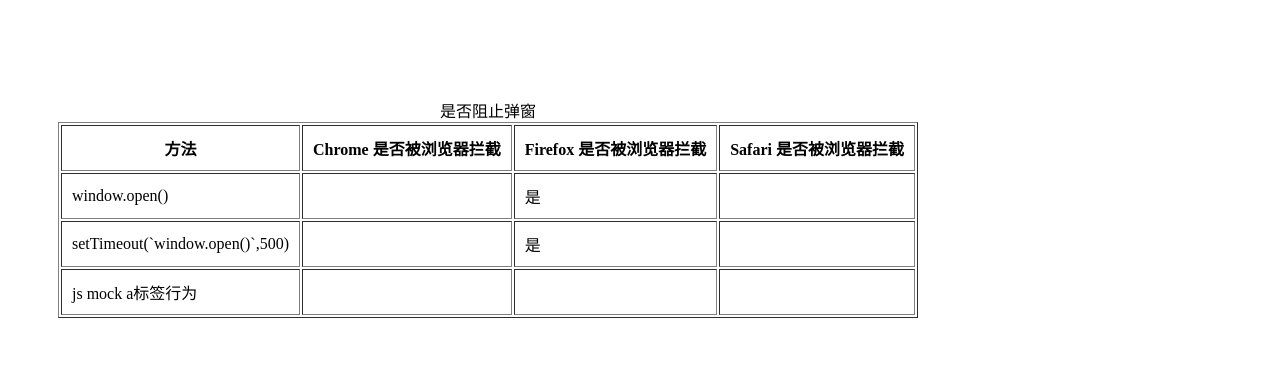
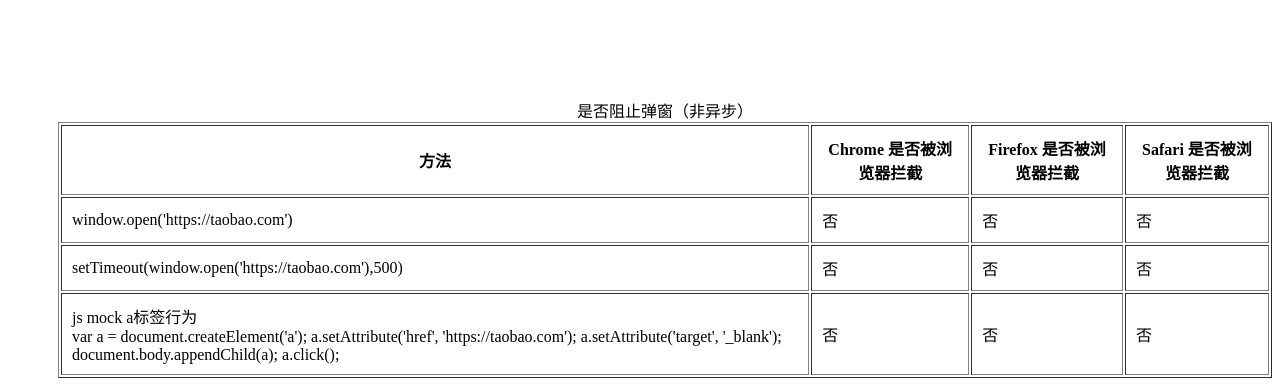
Before and after one commit to archerU/deskTopCallApp, a website built with webpack: page index.html in a window 1280 px wide. Shown: the part 1929-2315 px from the top of the page. Before the commit the page ends 2255 px from the top, so only its background shows below. Built offline with nearby package versions, Linux system fonts and the light colour scheme.

Commit message:
fix:init

```diff
--- a/index.html
+++ b/index.html
@@ -5,6 +5,7 @@
     <meta charset="utf-8">
     <meta name="data-spm" content="a2638g">
     <title>旺旺亮灯唤端测试</title>
+    <script src="https://code.jquery.com/jquery-3.6.0.min.js"></script>
     <style>
         body {
             position: relative;
@@ -319,7 +320,7 @@
     </table>
 
     <table border cellspacing class="table">
-        <caption>是否阻止弹窗</caption>
+        <caption>是否阻止弹窗（非异步）</caption>
         <tr>
             <th>方法</th>
             <th>Chrome 是否被浏览器拦截</th>
@@ -327,22 +328,38 @@
             <th>Safari 是否被浏览器拦截</th>
         </tr>
         <tr>
-            <td>window.open()</td>
-            <td></td>
-            <td>是</td>
-            <td></td>
+            <td>
+                <div onclick="window.open('https://taobao.com')">window.open('https://taobao.com')</div>
+            </td>
+            <td>否</td>
+            <td>否</td>
+            <td>否</td>
         </tr>
         <tr>
-            <td>setTimeout(`window.open()`,500)</td>
-            <td></td>
-            <td>是</td>
-            <td></td>
+            <td>
+                <div onclick="setTimeout(window.open('https://taobao.com'),500)">setTimeout(window.open('https://taobao.com'),500)</div>
+            </td>
+            <td>否</td>
+            <td>否</td>
+            <td>否</td>
         </tr>
         <tr>
-            <td>js mock a标签行为</td>
-            <td></td>
-            <td></td>
-            <td></td>
+            <td>js mock a标签行为
+                <div onclick="var a = document.createElement('a');
+                a.setAttribute('href', 'https://taobao.com');
+                a.setAttribute('target', '_blank');
+                document.body.appendChild(a);
+                a.click();">
+                    var a = document.createElement('a');
+                    a.setAttribute('href', 'https://taobao.com');
+                    a.setAttribute('target', '_blank');
+                    document.body.appendChild(a);
+                    a.click();
+                </div>
+            </td>
+            <td>否</td>
+            <td>否</td>
+            <td>否</td>
         </tr>
     </table>
 
@@ -362,6 +379,27 @@
             location.href = uri;
         });
 
+        $.ajax({
+            type: "GET",
+            url: "./package.json",
+            success: function() {
+
+            },
+            error: function() {
+                console.log('错误')
+                // location.href = 'https://taobao.com';
+                // window.open('https://taobao.com')
+
+                // var a = document.createElement('a');
+                // a.setAttribute('href', 'https://taobao.com');
+                // a.setAttribute('target', '_blank');
+                // document.body.appendChild(a);
+                // a.click();
+
+                // setTimeout(window.open('https://taobao.com'),3000);
+            }
+        })
+
     </script>
 </body>
 </html>
```
Also changed, not shown: README.md.
